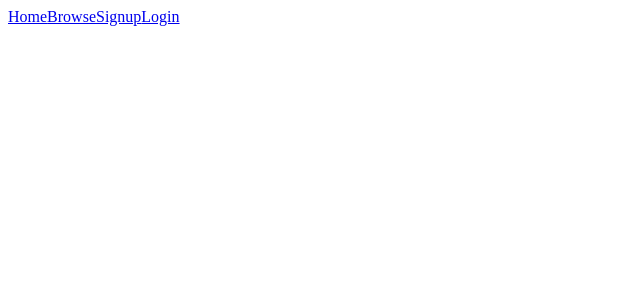
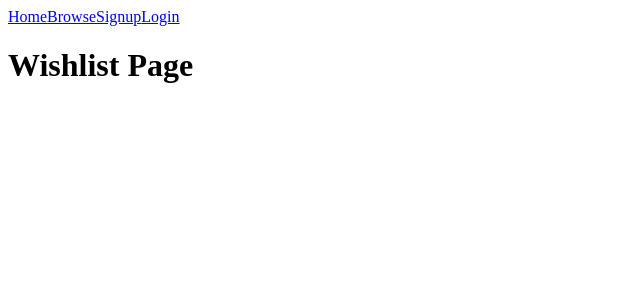
Before and after one commit to Polynomial-B/shirtify-mern-frontend, a React app: page /wishlist in a window 1280 px wide. Shown: the top 300 px of the page, without its empty margins (0-640 px from the left). Built offline with nearby package versions, Linux system fonts and the light colour scheme; the HTML template or start-up script is replaced by a standard one.

Commit message:
Wishlist page added and routes created

```diff
--- a/src/App.jsx
+++ b/src/App.jsx
@@ -6,6 +6,7 @@ import { ToastContainer } from 'react-toastify'
 import Login from "./components/Login";
 import Browse from "./components/Browse";
 import Design from "./components/Design"
+import Wishlist from "./components/Wishlist";
 
 function App() {
   return <>
@@ -19,7 +20,7 @@ function App() {
       <Route path="auth/login" element={<Login />} />
       <Route path="shirts/browse" element={<Browse />} />
       <Route path="shirts/design" element={<Design />} />
-      <Route  />
+      <Route path="/wishlist" element={<Wishlist />} />
     </Routes>
   </Router>
 
--- a/src/components/Wishlist.jsx
+++ b/src/components/Wishlist.jsx
@@ -0,0 +1,16 @@
+import { useState } from "react";
+import axios from "axios";
+import { useNavigate } from "react-router-dom";
+import { toast } from "react-toastify";
+
+
+export default function Wishlist() {
+
+
+return <>
+<h1>Wishlist Page</h1>
+</>
+
+
+
+}
```
